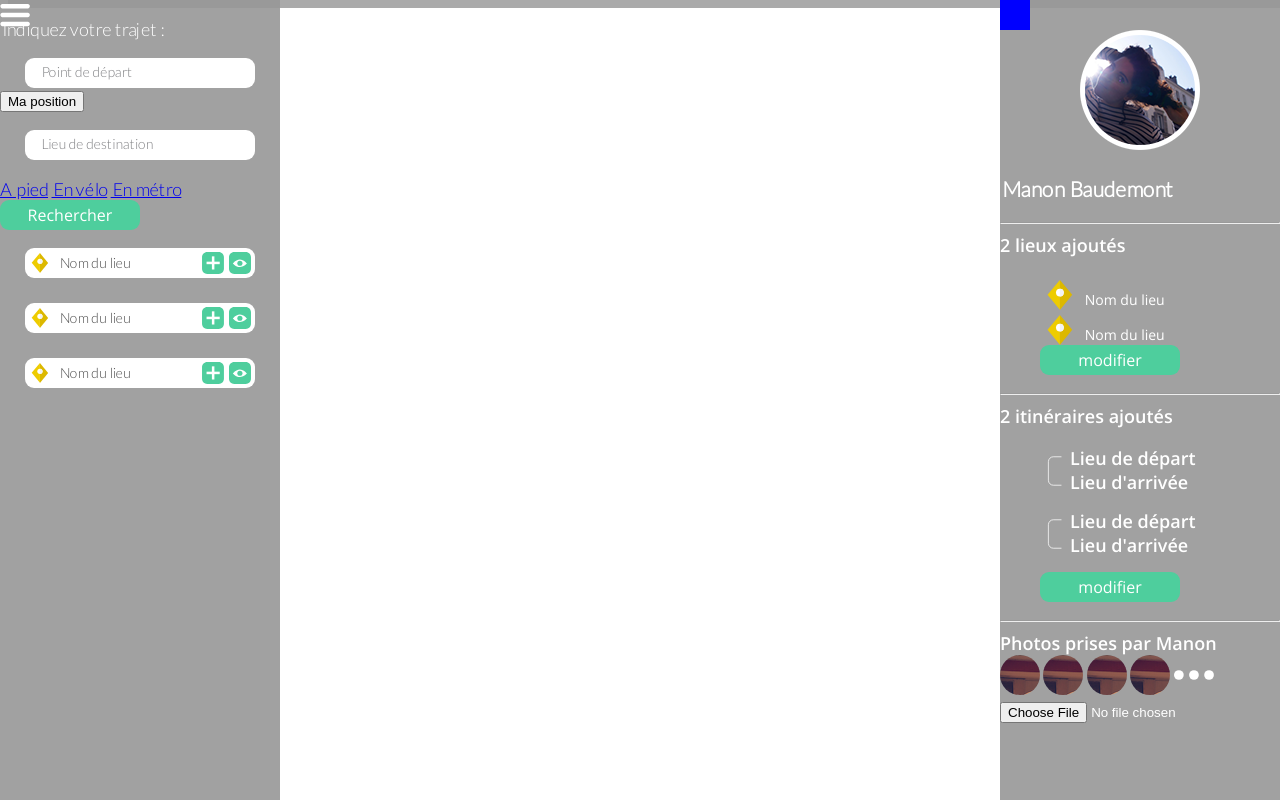
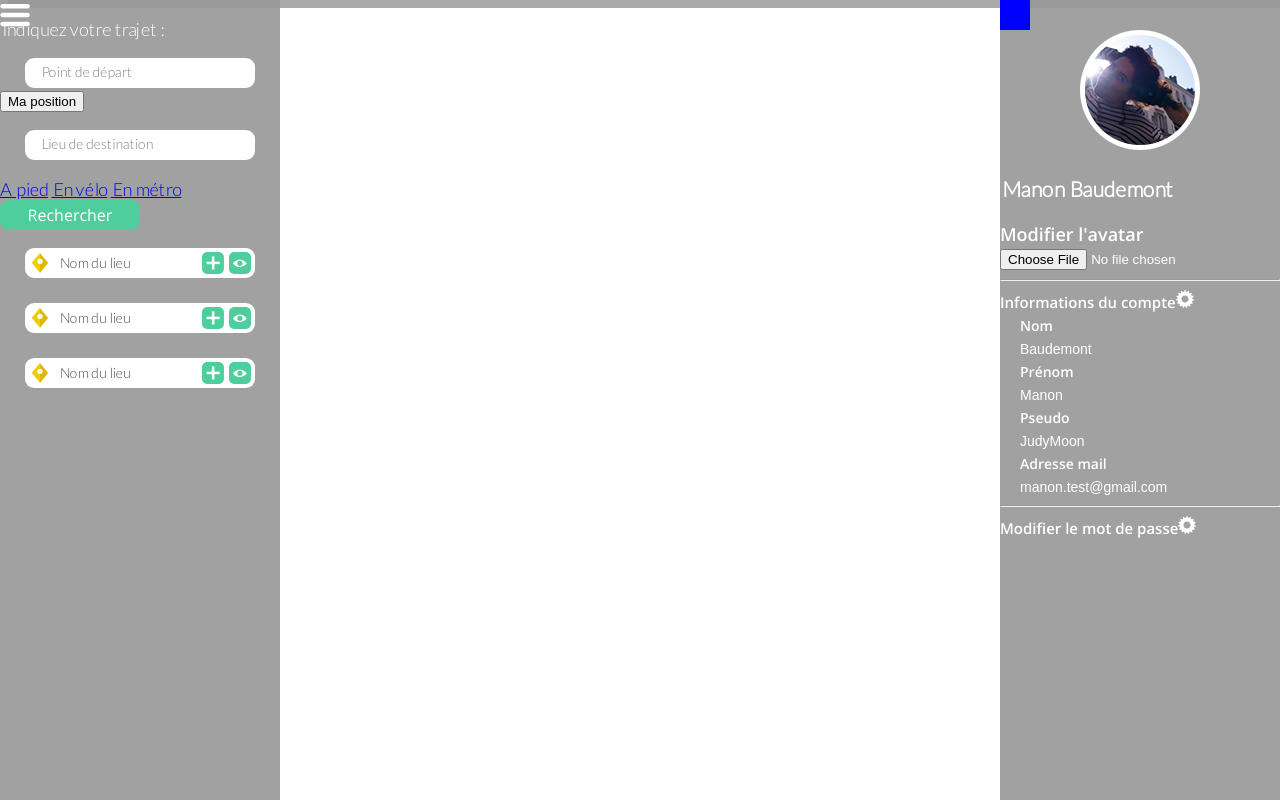
Before and after one commit to Nicolas-th/projet_html, a PHP site: page /home.html in a window 1280 px wide. Shown: the part 40-840 px from the top of the page. Run offline with PHP 8.4, Linux system fonts and the light colour scheme; some libraries are stand-ins or nearby versions; some web fonts are replaced.

Commit message:
setting sidebar
Signed-off-by: Nicolas Thomas <nicolas.thomas92@gmail.com>

```diff
--- a/Nicolas/css/home.css
+++ b/Nicolas/css/home.css
@@ -69,6 +69,7 @@ header div:nth-child(1){
   background-color:rgba(151,151,151,0.9);
   z-index:1000;
   position:absolute;
+  overflow:auto;
   max-width:280px;
 
 }
@@ -84,7 +85,7 @@ header div:nth-child(1){
 }
 
 
-input[type=text]{
+#popup input[type=text]{
   border-radius: 9px;
   background-color:white;
   outline:none;
@@ -98,7 +99,7 @@ input[type=text]{
 
 }
 
-input[type=submit]{
+#popup input[type=submit]{
   border-radius:9px;
   background-color:#4ece9d;
   border:none;
@@ -177,6 +178,7 @@ margin-right:4px;
 #popup_right{
 	width:100%;
     height:100%;
+    overflow:auto;
     background-color:rgba(151,151,151,0.9);
 	z-index:1000;
 	position:absolute;
@@ -191,7 +193,7 @@ margin-right:4px;
 	cursor:pointer;
 }
 
-/* profil */
+/************* profil ************/
 
 #popup_right > :nth-child(2){
 	text-align:center;
@@ -215,16 +217,6 @@ margin-right:4px;
 	margin-bottom: 15px;
 }
 
-/*
-.itinerary :first-child{
-	float:left;
-	display:none;
-	width:30px;
-	height:30px;
-	background: url('../img/trash.svg') no-repeat;
-	background-size:cover;
-}
-*/
 
 .itinerary :nth-child(1){
 	float:left;
@@ -254,3 +246,37 @@ margin-right:4px;
 	display:inline-block;
 	background:url('../img/other_pictures.svg') no-repeat;
 }
+
+/************* profile settings ************/
+
+#popup_right form input[type=text],#popup_right form input[type=email]{
+	border-radius:9px;
+	background:none;
+	border:none;
+	color:white;
+	font-size:14px;
+	padding-left:20px;
+}
+
+.edit p{
+	display:inline-block;
+	font-size:15px;
+}
+
+p + img{
+	width:18px;
+	height:18px;
+}
+
+#popup_right label{
+	font-size:14px;
+	padding-left:20px;
+}
+
+.col{
+	float:left;
+}
+
+.hidden{
+	display:none;
+}
--- a/Nicolas/home.html
+++ b/Nicolas/home.html
@@ -96,7 +96,8 @@
   <div id="popup_right">
 	  <div id="bouton_right"></div>
 
-	  <p><img src="img/avatar.png"/></p>
+	 <!--
+ <p><img src="img/avatar.png"/></p>
 
 	  <h3>Manon Baudemont</h3>
 
@@ -152,22 +153,66 @@
 	 <div class="pictures"><img src="img/picture.png"/></div>
 
 	 <a href="#" id="other_pictures"></a>
+-->
 
-	 <input type="file">
+<!-- Début de la sidebar profile settings -->
+
+<p><img src="img/avatar.png"/></p>
+
+<h3>Manon Baudemont</h3>
+
+<p>Modifier l'avatar</p>
+
+<input type="file">
+
+<hr>
+
+<div class="edit"><p>Informations du compte</p><img src="img/rouage.svg"/></div>
+
+<form method="post" action="#">
+
+	<p><label for="full_name">Nom</label></p>
+	<input type="text" id="full_name" name="full_name" value="Baudemont" disabled/>
+
+	<p><label for="full_name">Prénom</label></p>
+	<input type="text" id="full_name" name="full_name" value="Manon" disabled/>
+
+	<p><label for="full_name">Pseudo</label></p>
+	<input type="text" id="full_name" name="full_name" value="JudyMoon" disabled/>
+
+	<p><label for="full_name">Adresse mail</label></p>
+	<input type="email" id="full_name" name="full_name" value="manon.test@gmail.com" disabled/>
+
+	<input class="hidden" type="submit" value="Enregistrer">
 
 
+</form>
 
+<hr>
+
+<div class="edit"><p>Modifier le mot de passe</p><img src="img/rouage.svg"/></div>
+
+<form class="hidden" method="post" action="#">
+
+	<p><label for="full_name">Mot de passe actuel</label></p>
+	<input type="password" id="full_name" name="full_name" disabled/>
+
+	<p><label for="full_name">Nouveau mot de passe</label></p>
+	<input type="password" id="full_name" name="full_name" disabled/>
+
+	<p><label for="full_name">Confirmez</label></p>
+	<input type="password" id="full_name" name="full_name" disabled/>
+
+	<input class="hidden" type="submit" value="Enregistrer">
+
+
+</form>
 
 
 
 
 
   </div> <!-- Fin div profil -->
-
-
-
-
-
 
 
 
@@ -220,6 +265,16 @@
   });
 
 
+
+/*****Formulaire hidden de profile settings******/
+
+$(".edit img").click(function(){
+	  $(".hidden").fadeToggle(300);
+	  $("input").removeAttr('disabled');
+  });
+
+
+
   </script>
 
 
--- a/site/home.php
+++ b/site/home.php
@@ -146,6 +146,7 @@ require_once('includes/edit-profile.inc.php');
 	<script src="http://ajax.googleapis.com/ajax/libs/jquery/1.10.2/jquery.min.js"></script>
 	<script type="text/javascript" src="http://maps.googleapis.com/maps/api/js?sensor=true&libraries=places&key=AIzaSyD2GbjbQbMiZrFHJN5b2L09ZenuQ8IzJUc&v=3.exp"></script>
 	<script type="text/javascript" src="http://google-maps-utility-library-v3.googlecode.com/svn/trunk/infobox/src/infobox.js"></script>
+	<script src="assets/js/config.js"></script>
 	<script src="assets/js/functions.js"></script>
 	<script src="assets/js/classes.js"></script>
 	<script src="assets/js/itineraires.js"></script>
```
Also changed, not shown: site/assets/js/config.js (added, +109 -0 lines), site/assets/js/firstpage.js (+18 -15 lines), site/assets/js/home.js (+0 -110 lines), site/index.php (+17 -17 lines).
